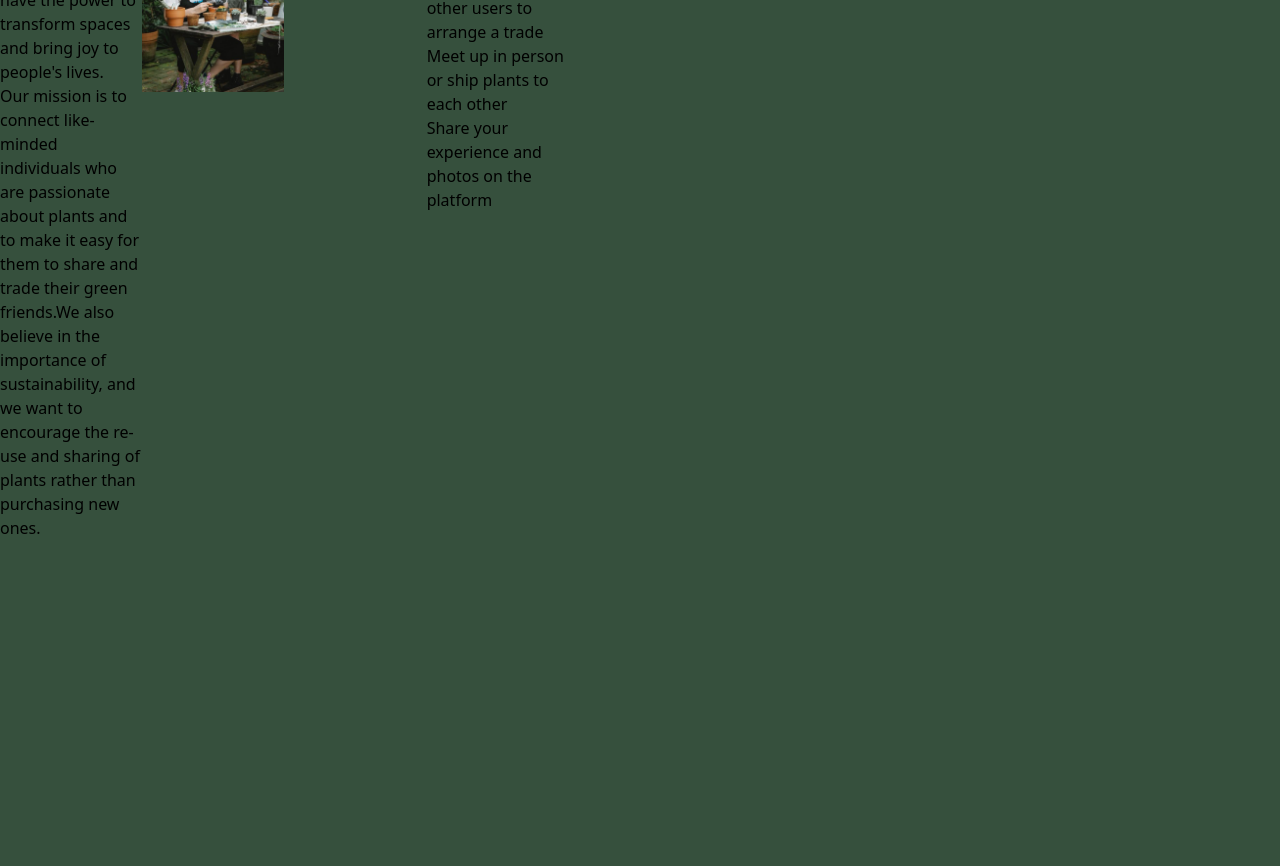
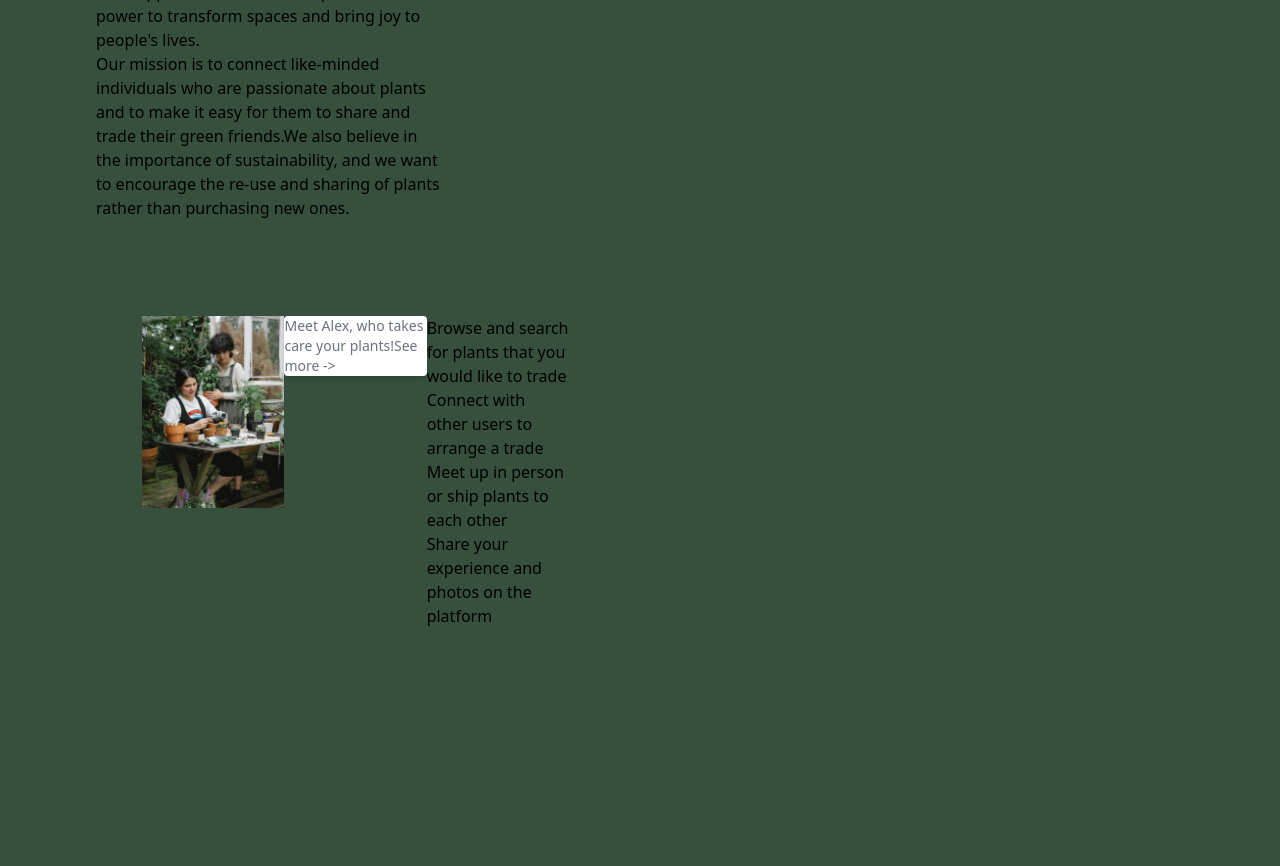
Before and after one commit to Lavi333/swapplant, a website: page public/community.html in a window 1280 px wide. Shown: the part 212-1078 px from the top of the page. Drawn offline with Linux system fonts and the light colour scheme; a web font is replaced by a local one.

Commit message:
content ins c1

```diff
--- a/public/community.html
+++ b/public/community.html
@@ -20,21 +20,24 @@
     </nav>
 
     <div class="grid grid-cols-12 gap-4 mx-auto m-4">
-        <div class="col-span-4">Column 1</div>
+        <div class="col-span-4">
+            <h1 class="text-4xl">SWAPPLANT </h1>
+            <p>At Swapplant, we believe that plants have the power to transform spaces and bring joy to people's
+                lives. </p>
+            <p>Our mission is to connect like-minded individuals who are passionate about plants and to make it easy
+                for them to share and trade their green friends.We also believe in the importance of sustainability,
+                and we want to encourage the re-use and sharing of plants rather than purchasing new ones. </p>
+        </div>
+
         <div class="col-span-4">Column 2</div>
         <div class="col-span-4">Column 3</div>
-      </div>
+    </div>
 
     <div class="grid h-full md:grid-cols-9 md:grid-rows-3">
 
         <section>
             <div class="md:col-start-1 col-span-3">
-                <h1 class="text-4xl">SWAPPLANT </h1>
-                <p>At Swapplant, we believe that plants have the power to transform spaces and bring joy to people's
-                    lives. </p>
-                <p>Our mission is to connect like-minded individuals who are passionate about plants and to make it easy
-                    for them to share and trade their green friends.We also believe in the importance of sustainability,
-                    and we want to encourage the re-use and sharing of plants rather than purchasing new ones. </p>
+
             </div>
         </section>
 
--- a/src/styles.css
+++ b/src/styles.css
@@ -27,10 +27,24 @@
   background-color: #B66F39;
 }
 
-.
-
 
 .font-ueberschrift {
   font-family: 'Poppins', sans-serif;
   font-weight: bold;
 }
+
+.grid {
+  display: grid;
+  /*grid-template-columns: repeat(12, 1fr);*/
+  grid-template-columns: repeat(12, minmax(0, 1fr));
+}
+}
+
+.gap-4 {
+  grid-gap: 24px;
+}
+
+.m-4 {
+  margin-right: 96px;
+  margin-left: 96px;
+}
```
Also changed, not shown: public/styles.css, 3 other files.
